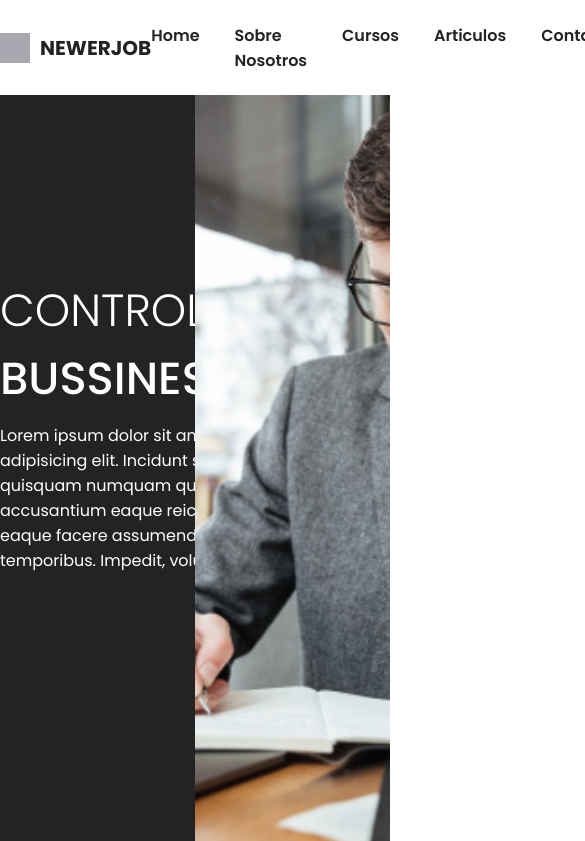
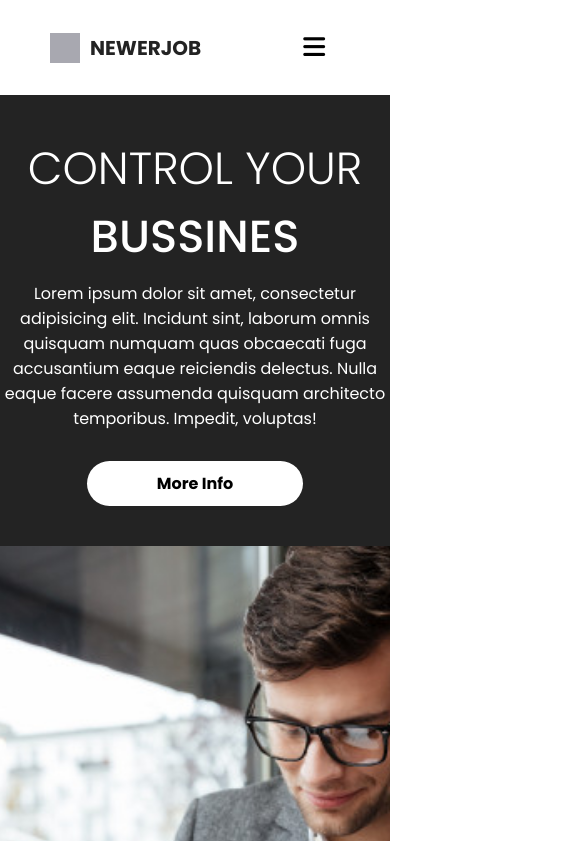
Before and after one commit to JuanConde27/landing_page, a plain HTML site: page index.html in a window 390 px wide. Shown: the top 841 px of the page, 585 px wide, since content can reach past the window. Drawn offline with Linux system fonts and the light colour scheme.

Commit message:
miprimerproyecto

```diff
--- a/estilos.css
+++ b/estilos.css
@@ -6,8 +6,8 @@ body {
 
 * {
   /*Etiqueta general*/
-  margin: 0%; /*Margen*/
-  padding: 0%; /*Margen interno*/
+  margin: 0; /*Margen*/
+  padding: 0; /*Margen interno*/
 }
 
 .header_logo div {
@@ -53,6 +53,10 @@ body {
   text-decoration: none; /*Eliminar subrayado*/
   color: #232323;
   font-weight: 600; /*Ancho/Grosor de la letra*/
+}
+
+.header_nav ul li a:hover {
+  color: #b8b8b8;
 }
 
 .header_search {
@@ -110,13 +114,15 @@ body {
   margin-bottom: 10px;
 }
 
-.banner__info button {
+.banner__info a {
   background-color: #fff;
   padding: 10px 70px;
-  margin-top: 10px;
+  margin-top: 20px;
   border-radius: 100px;
   font-weight: 700;
-  margin-left: 220px;
+  text-decoration: none;
+  color: #000;
+  display: inline-block;
 }
 
 .banner__info button a {
@@ -314,7 +320,7 @@ textarea::placeholder {
   margin-top: 10px;
 }
 
-.imagen_art{
+.imagen_art {
   height: 600px;
   background-image: url(./imagenes/florian-olivo-JNz9bQD3Oio-unsplash.jpg); /*Agregar un/a imagen de fondo y recibe la propiedad de url que es la ruta donde esta la imagen*/
   background-repeat: no-repeat;
@@ -353,28 +359,28 @@ textarea::placeholder {
   color: white;
 }
 
-.articulos{
+.articulos {
   padding: 50px 0;
 }
 
-.articulos h1{
+.articulos h1 {
   display: flex;
   justify-content: center;
   align-items: center;
 }
 
-.articulo_general{
+.articulo_general {
   max-width: 1100px;
   margin: 0 auto;
 }
 
-.articulos .articulo h2{
+.articulos .articulo h2 {
   display: flex;
   margin-top: 30px;
   margin-bottom: 20px;
 }
 
-.articulos .articulo p{
+.articulos .articulo p {
   display: flex;
   justify-content: center;
   align-items: center;
@@ -387,12 +393,12 @@ align-items: center;
   align-items: center;
 }
 
-.video h3{
+.video h3 {
   font-size: 30px;
   margin-bottom: 15px;
 }
 
-.video iframe{
+.video iframe {
   margin-bottom: 15px;
 }
 
@@ -412,6 +418,7 @@ align-items: center;
   grid-gap: 200px; /*Separación entre columnas*/
   padding: 45px 0px;
   padding-bottom: 0;
+  overflow: hidden;
 }
 
 .footer .footer_1 .box figure {
@@ -454,3 +461,57 @@ align-items: center;
 .box figure h1 a {
   color: #fff;
 }
+
+.header_nav-mobile {
+  display: none;
+}
+
+/* Media Queries */
+
+@media (max-width: 970px) {
+  .header_nav,
+  .header_search {
+    display: none;
+  }
+  .header_nav-mobile {
+    display: inline-block;
+  }
+
+  .header {
+    justify-content: space-between;
+    padding: 0 50px;
+  }
+
+  .header_nav-mobile button {
+    font-size: 25px;
+  }
+}
+
+@media (max-width: 850px) {
+  .banner {
+    flex-direction: column;
+    height: 136vh;
+  }
+  .banner__info {
+    width: 100%;
+  }
+  .banner_photo {
+    height: 100vh;
+    width: 100%;
+  }
+  .banner__info-general {
+    text-align: center;
+    padding: 40px 0;
+  }
+
+  .footer .footer_1 {
+    grid-gap: 13px;
+  }
+}
+
+@media (max-width: 550px) {
+  .footer .footer_1 {
+    grid-template-columns: repeat(1, 1fr);
+    text-align: center;
+  }
+}
--- a/index.html
+++ b/index.html
@@ -33,6 +33,9 @@
                 </li>
             </ul>
         </nav>
+        <div class="header_nav-mobile">
+            <button type="button"><i class="fas fa-bars"></i></button>
+        </div>
         <div class="header_search">
             <i class="fas fa-search"></i>
             <input type="text" placeholder="Busqueda"> <!--Etiqueta de interaccion-->
@@ -43,7 +46,7 @@
            <div class="banner__info-general">
             <h2>CONTROL YOUR <br /><span>BUSSINES</span></h2>
             <p>Lorem ipsum dolor sit amet, consectetur adipisicing elit. Incidunt sint, laborum omnis quisquam numquam quas obcaecati fuga accusantium eaque reiciendis delectus. Nulla eaque facere assumenda quisquam architecto temporibus. Impedit, voluptas!</p>
-            <a href="https://www.google.com"><button>More Info</button></a>
+            <a href="https://www.google.com">More Info</a>
            </div>
         </div>
         <div class="banner_photo"></div>
```
Lines whose indentation alone changed are shown as unchanged.
